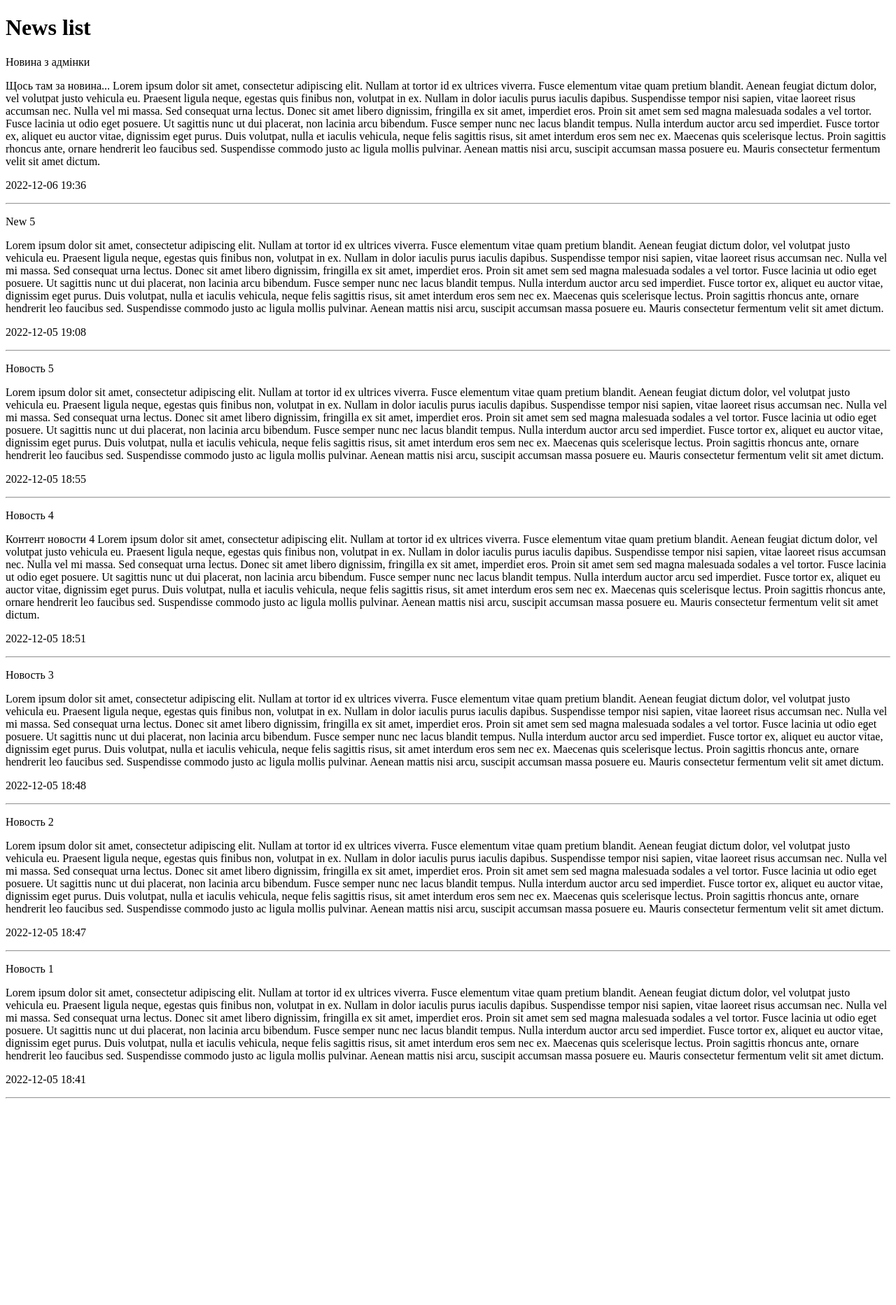
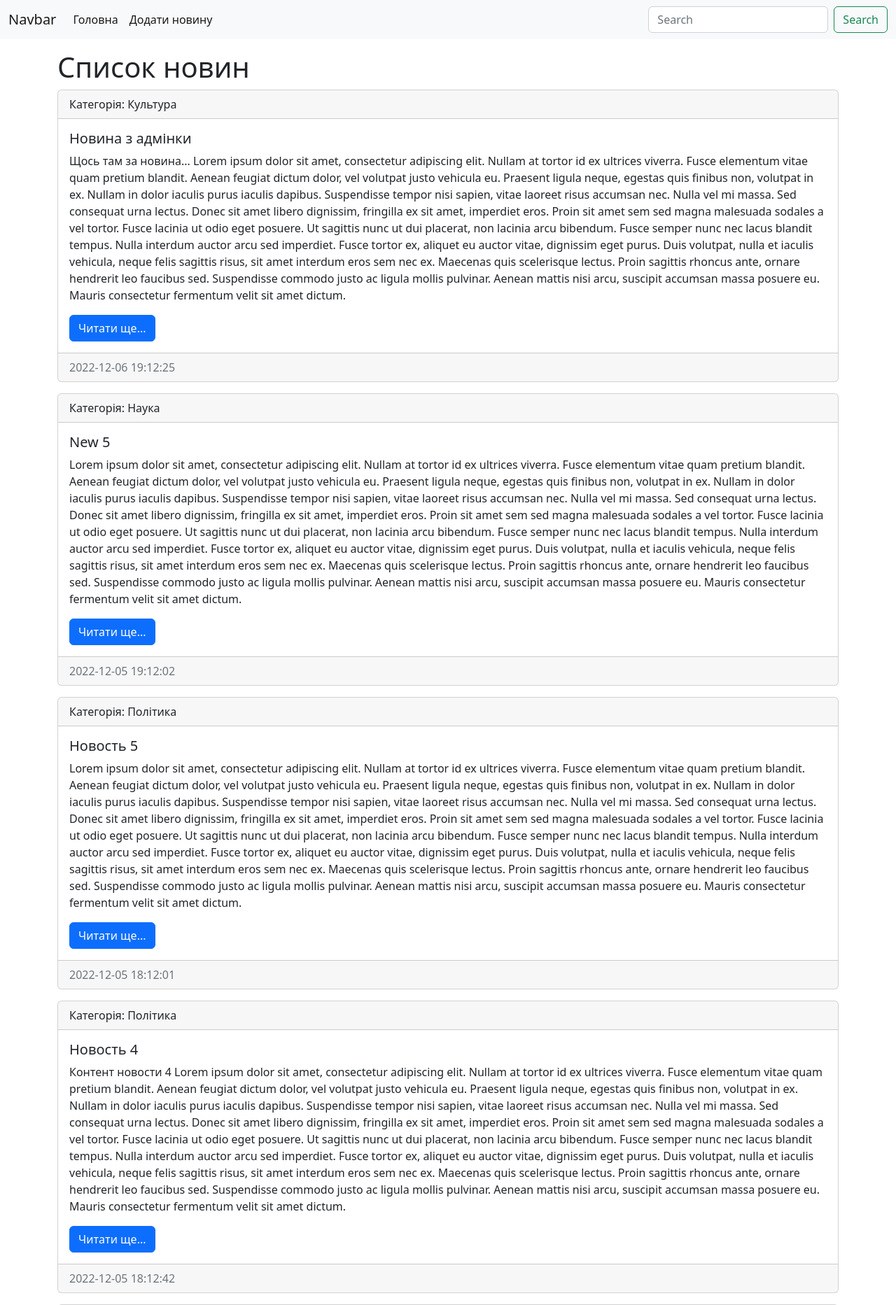
Before and after one commit to andrewyurasov710/project_news, a Django app: page /news/ in a window 1280 px wide. Shown: the top 1865 px of the page at 70% size. Before the commit the page ends 1570 px from the top, so only its background shows below. Run offline with Django 4.2, Linux system fonts and the light colour scheme; data comes from the database, SQL or seed files in the repository; both versions use the stored data as it was after the commit.

Commit message:
create main page

```diff
--- a/mysite/news/templates/news/index.html
+++ b/mysite/news/templates/news/index.html
@@ -2,18 +2,59 @@
 <html lang="en">
 <head>
     <meta charset="UTF-8">
+
+    <!-- CSS only -->
+<link href="https://cdn.jsdelivr.net/npm/bootstrap@5.2.3/dist/css/bootstrap.min.css"
+rel="stylesheet" integrity="sha384-rbsA2VBKQhggwzxH7pPCaAqO46MgnOM80zW1RWuH61DGLwZJEdK2Kadq2F9CUG65" crossorigin="anonymous">
+
     <title>{{ title }}</title>
 </head>
 <body>
 
-    <h1>{{ title }}</h1>
-    {% for new in news %}
-        <div>
-            <p>{{ new.title }}</p>
-            <p>{{ new.content }}</p>
-            <p>{{ new.created_at | date:"Y-m-d H:i" }}</p>
+    <nav class="navbar navbar-expand-lg bg-light">
+        <div class="container-fluid">
+          <a class="navbar-brand" href="#">Navbar</a>
+          <button class="navbar-toggler" type="button" data-bs-toggle="collapse" data-bs-target="#navbarSupportedContent" aria-controls="navbarSupportedContent" aria-expanded="false" aria-label="Toggle navigation">
+            <span class="navbar-toggler-icon"></span>
+          </button>
+          <div class="collapse navbar-collapse" id="navbarSupportedContent">
+            <ul class="navbar-nav me-auto mb-2 mb-lg-0">
+              <li class="nav-item">
+                <a class="nav-link active" aria-current="page" href="#">Головна</a>
+              </li>
+              <li class="nav-item">
+                <a class="nav-link active" aria-current="page" href="#">Додати новину</a>
+              </li>
+            </ul>
+            <form class="d-flex" role="search">
+              <input class="form-control me-2" type="search" placeholder="Search" aria-label="Search">
+              <button class="btn btn-outline-success" type="submit">Search</button>
+            </form>
+          </div>
         </div>
-        <hr>
-    {% endfor %}
+      </nav>
+    <div class="container mt-3">
+
+        <h1>{{ title }}</h1>
+        <div class="row">
+            <div class="col-md-12">
+            {% for item in news %}
+            <div class="card mb-3">
+                <div class="card-header">
+                  Категорія: {{ item.category.title }}
+                </div>
+                <div class="card-body">
+                  <h5 class="card-title">{{ item.title }}</h5>
+                  <p class="card-text">{{ item.content }}</p>
+                  <a href="#" class="btn btn-primary">Читати ще...</a>
+                </div>
+                <div class="card-footer text-muted">
+                  {{ item.created_at|date:"Y-m-d H:m:s" }}
+                </div>
+              </div>
+            {% endfor %}
+            </div>
+        </div>
+    </div>
 </body>
 </html>
--- a/mysite/news/views.py
+++ b/mysite/news/views.py
@@ -8,6 +8,6 @@ def index(request):
     news = News.objects.all()
     context = {
         'news': news,
-        'title': 'News list'
+        'title': 'Список новин'
     }
     return render(request, template_name='news/index.html', context=context)
```
Also changed, not shown: mysite/db.sqlite3.
